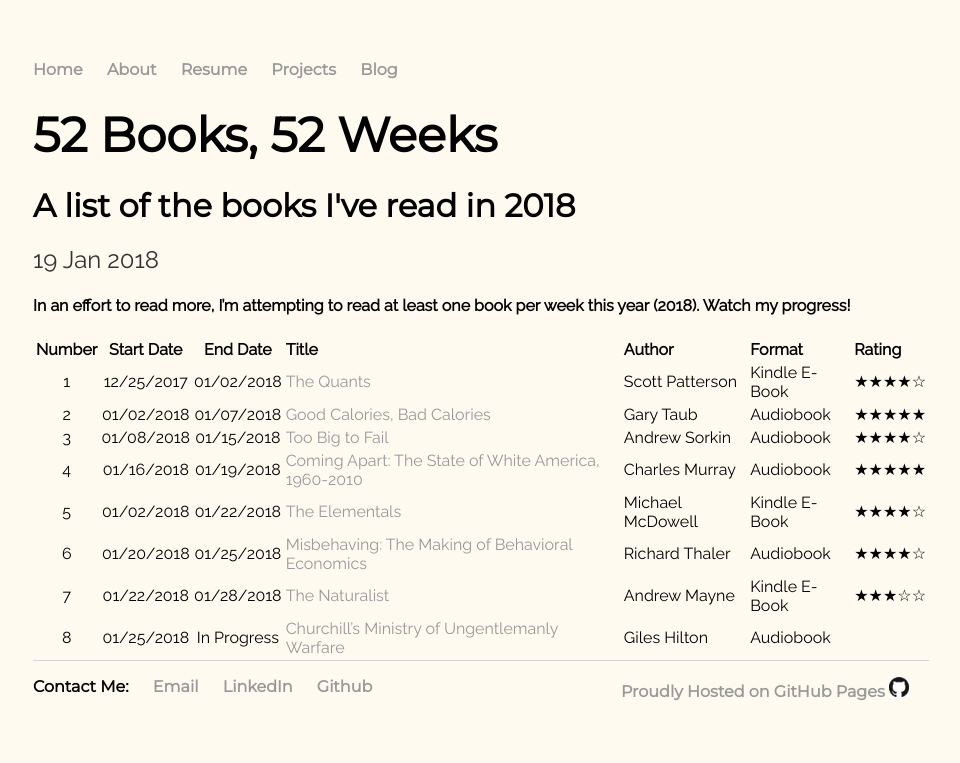
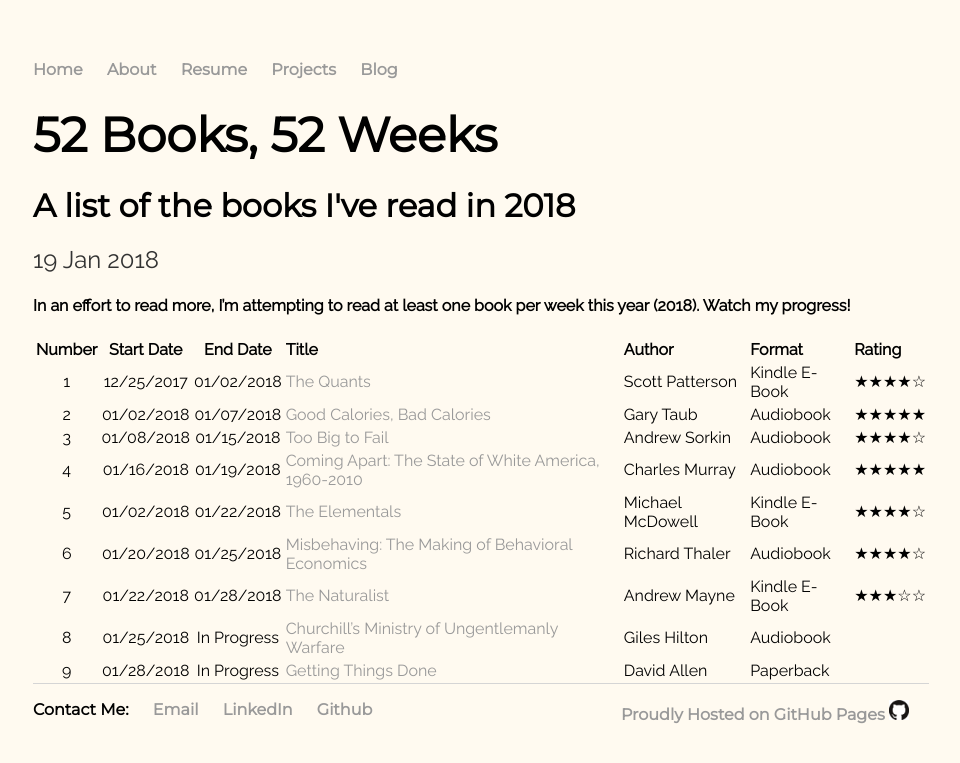
Before and after one commit to shindig7/my-site, a Jekyll site: the page built from _posts/2018-01-19-52-books-52-weeks.md, in a window 1280 px wide. Shown: the top 763 px of the page, without its empty margins (159-1119 px from the left). Built offline with Jekyll 4.4.1, drawn with Linux system fonts in a browser that asks for light colours.

Commit message:
Added Getting Things Done

```diff
--- a/_posts/2018-01-19-52-books-52-weeks.md
+++ b/_posts/2018-01-19-52-books-52-weeks.md
@@ -16,6 +16,7 @@ subtitle: A list of the books I've read in 2018
 |   6   | 01/20/2018 |  01/25/2018  | [Misbehaving: The Making of Behavioral Economics]     | Richard Thaler    | Audiobook     | ★★★★☆  |
 |   7   | 01/22/2018 |  01/28/2018  | [The Naturalist]                                      | Andrew Mayne      | Kindle E-Book | ★★★☆☆  |
 |   8   | 01/25/2018 |  In Progress | [Churchill's Ministry of Ungentlemanly Warfare]       | Giles Hilton      | Audiobook     |        |
+|   9   | 01/28/2018 |  In Progress | [Getting Things Done]				    | David Allen       | Paperback     |        |
 
 
 
@@ -34,3 +35,5 @@ subtitle: A list of the books I've read in 2018
 [The Naturalist]: https://www.amazon.com/Naturalist-Book-1-ebook/dp/B01N1UN91W/ref=sr_1_1?s=digital-text&ie=UTF8&qid=1516643254&sr=1-1&keywords=the+naturalist "Amazon: The Naturalist"
 
 [Churchill's Ministry of Ungentlemanly Warfare]: https://www.amazon.com/gp/aw/d/B01DJ0XZAY/ref=mp_s_a_1_2?ie=UTF8&qid=1516973428&sr=8-2&pi=AC_SX236_SY340_QL65&keywords=churchill%27s+ministry+of+ungentlemanly+warfare&dpPl=1&dpID=51jM0U09eQL&ref=plSrc "Amazon: Ungentlemanly Warfare"
+
+[Getting Things Done]: https://www.amazon.com/dp/0143126563/ref=cm_sw_r_cp_apa_kmoCAbDZ8RVGQ "Amazon: GTD"
```
